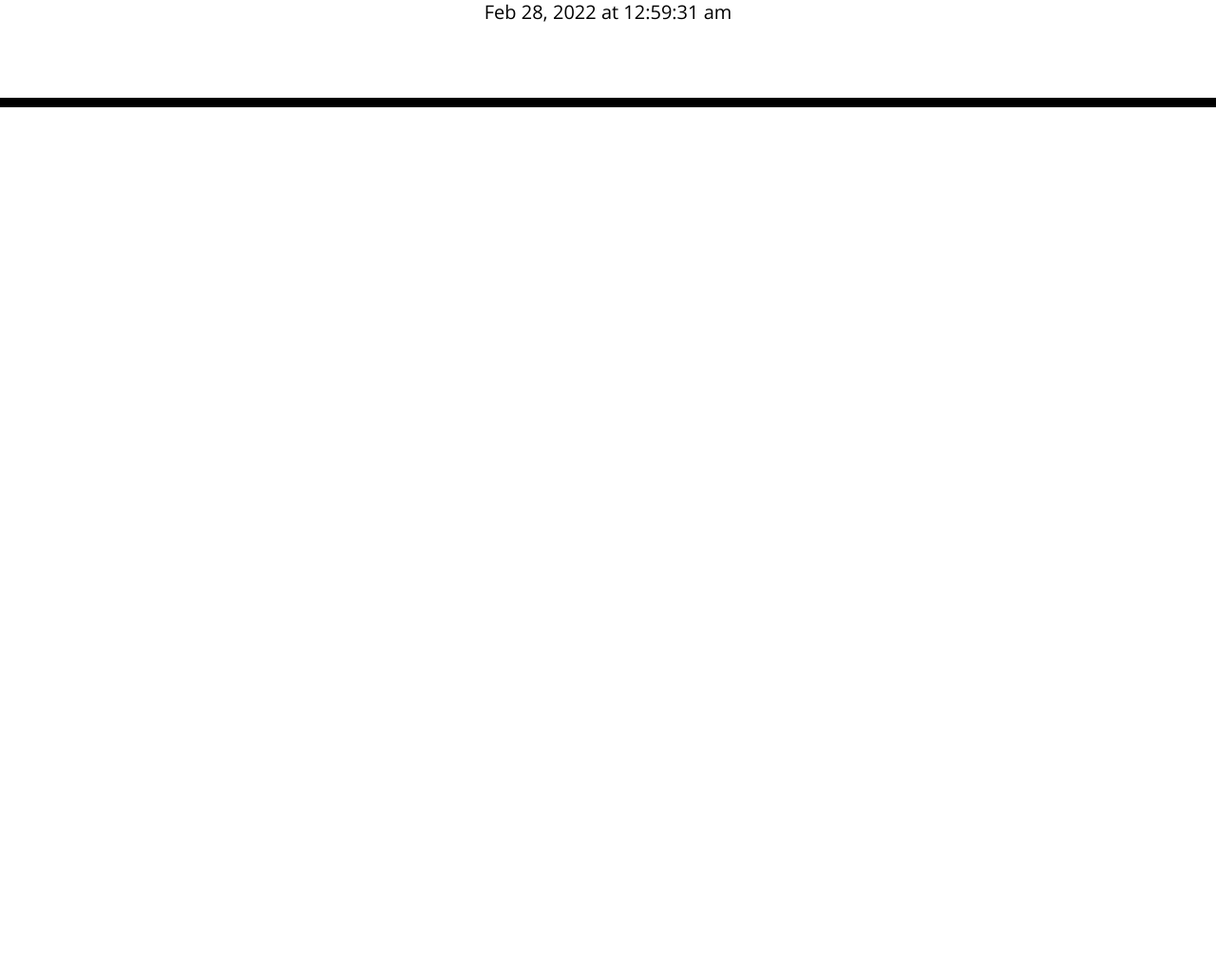
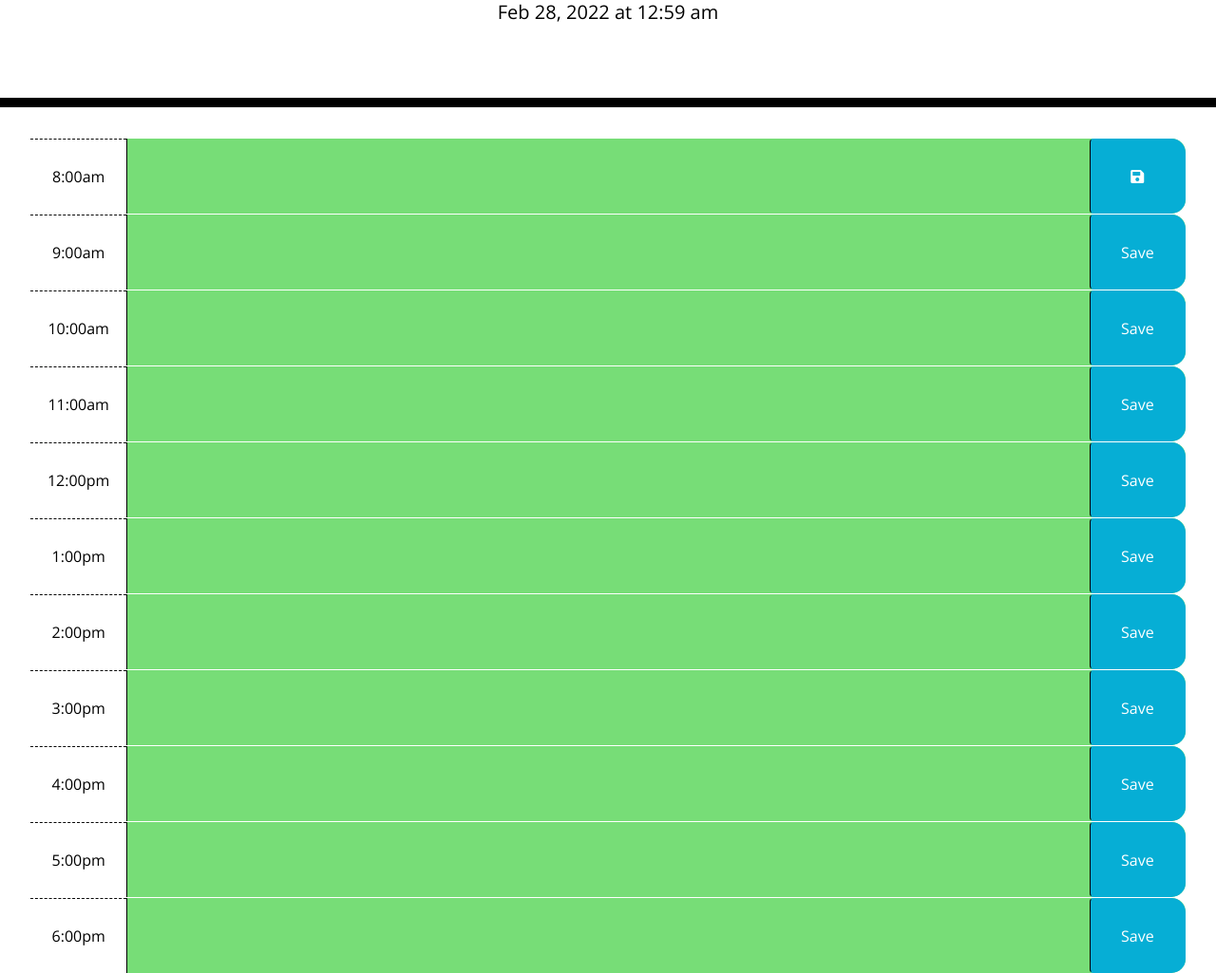
Before and after one commit to BPpearsall/Homework5-Work-Day-Scheduler, a plain HTML site: page index.html in a window 1280 px wide. Shown: the part 191-1216 px from the top of the page at 95% size. Before the commit the page ends 800 px from the top, so only its background shows below. Drawn offline with nearby package versions, Linux system fonts and the light colour scheme.

Commit message:
almost finished, done with JS

```diff
--- a/assets/CSS/style.css
+++ b/assets/CSS/style.css
@@ -30,6 +30,10 @@ textarea {
   border-radius: 15px;
 }
 
+.container {
+  min-width: 95%;
+}
+
 .row {
   white-space: pre-wrap;
   height: 80px;
@@ -40,6 +44,9 @@ textarea {
   background-color: #ffffff;
   color: #000000;
   border-top: 1px dashed #000000;
+  display: flex;
+  align-items: center;
+  justify-content: center;
 }
 
 .past {
@@ -65,7 +72,7 @@ textarea {
   color: white;
 }
 
-.saveBtn i:hover {
+.saveBtn:hover {
   font-size: 20px;
   transition: all 0.3s ease-in-out;
 }
--- a/assets/JS/script.js
+++ b/assets/JS/script.js
@@ -1,8 +1,55 @@
 let currentDayEl = $("#currentDay")
 
+$(document).ready(function() {
+
+
+
+$(".saveBtn").on("click", function(){
+    let value = $(this).siblings(".description").val();
+    let timeEl = $(this).parent().attr("id");
+    localStorage.setItem(timeEl, value);
+});
+
+function checkTime() {
+    let currentTime = moment().hours()
+    $(".time-block").each(function(){
+        let block = parseInt($(this).attr("id").split("-")[1]);
+
+    if (block < currentTime) {
+        $(this).addClass("past");
+    }
+    else if (block === currentTime) {
+        $(this).removeClass("past");
+        $(this).addClass("present");
+    }
+    else {
+        $(this).removeClass("past");
+        $(this).removeClass("present");
+        $(this).addClass("future");
+    }
+});
+}
+checkTime()
+setInterval(checkTime, 10000)
+
+$("#hour-8 .description").val(localStorage.getItem("hour-8"))
+$("#hour-9 .description").val(localStorage.getItem("hour-9"))
+$("#hour-10 .description").val(localStorage.getItem("hour-10"))
+$("#hour-11 .description").val(localStorage.getItem("hour-11"))
+$("#hour-12 .description").val(localStorage.getItem("hour-12"))
+$("#hour-13 .description").val(localStorage.getItem("hour-13"))
+$("#hour-14 .description").val(localStorage.getItem("hour-14"))
+$("#hour-15 .description").val(localStorage.getItem("hour-15"))
+$("#hour-16 .description").val(localStorage.getItem("hour-16"))
+$("#hour-17 .description").val(localStorage.getItem("hour-17"))
+$("#hour-18 .description").val(localStorage.getItem("hour-18"))
+
+
 function displayTime() {
-    let rightNow = moment().format("MMM DD, YYYY [at] hh:mm:ss a");
+    let rightNow = moment().format("MMM DD, YYYY [at] hh:mm a");
     currentDayEl.text(rightNow);
 }
 
 setInterval(displayTime, 1000);
+
+})
--- a/index.html
+++ b/index.html
@@ -25,15 +25,76 @@
     <body>
         <header class="jumbotron">
             <h1 class="display-3">Work Day Scheduler</h1>
-      <p class="lead">A simple calendar app for scheduling your work day</p>
+            <p class="lead">
+                A simple calendar app for scheduling your work day
+            </p>
             <p id="currentDay" class="lead"></p>
         </header>
         <div class="container">
-      <!-- Timeblocks go here -->
-
+            <div class="row time-block" id="hour-8">
+                <div class="col-1 hour">8:00am</div>
+                <textarea class="col-10 description"></textarea>
+                <button class="col-1 saveBtn btn"><i class="fas fa-save"></i></button>
+            </div>
+            <div class="row time-block" id="hour-9">
+                <div class="col-1 hour">9:00am</div>
+                <textarea class="col-10 description"></textarea>
+                <button class="col-1 saveBtn btn">Save</button>
+            </div>
+            <div class="row time-block" id="hour-10">
+                <div class="col-1 hour">10:00am</div>
+                <textarea class="col-10 description"></textarea>
+                <button class="col-1 saveBtn btn">Save</button>
+            </div>
+            <div class="row time-block" id="hour-11">
+                <div class="col-1 hour">11:00am</div>
+                <textarea class="col-10 description"></textarea>
+                <button class="col-1 saveBtn btn">Save</button>
+            </div>
+            <div class="row time-block" id="hour-12">
+                <div class="col-1 hour">12:00pm</div>
+                <textarea class="col-10 description"></textarea>
+                <button class="col-1 saveBtn btn">Save</button>
+            </div>
+            <div class="row time-block" id="hour-13">
+                <div class="col-1 hour">1:00pm</div>
+                <textarea class="col-10 description"></textarea>
+                <button class="col-1 saveBtn btn">Save</button>
+            </div>
+            <div class="row time-block" id="hour-14">
+                <div class="col-1 hour">2:00pm</div>
+                <textarea class="col-10 description"></textarea>
+                <button class="col-1 saveBtn btn">Save</button>
+            </div>
+            <div class="row time-block" id="hour-15">
+                <div class="col-1 hour">3:00pm</div>
+                <textarea class="col-10 description"></textarea>
+                <button class="col-1 saveBtn btn">Save</button>
+            </div>
+            <div class="row time-block" id="hour-16">
+                <div class="col-1 hour">4:00pm</div>
+                <textarea class="col-10 description"></textarea>
+                <button class="col-1 saveBtn btn">Save</button>
+            </div>
+            <div class="row time-block" id="hour-17">
+                <div class="col-1 hour">5:00pm</div>
+                <textarea class="col-10 description"></textarea>
+                <button class="col-1 saveBtn btn">Save</button>
+            </div>
+            <div class="row time-block" id="hour-18">
+                <div class="col-1 hour">6:00pm</div>
+                <textarea class="col-10 description"></textarea>
+                <button class="col-1 saveBtn btn">Save</button>
             </div>
 
-    <script src="https://code.jquery.com/jquery-3.6.0.js" integrity="sha256-H+K7U5CnXl1h5ywQfKtSj8PCmoN9aaq30gDh27Xc0jk=" crossorigin="anonymous"></script>
+            <!-- Timeblocks go here -->
+        </div>
+
+        <script
+            src="https://code.jquery.com/jquery-3.6.0.js"
+            integrity="sha256-H+K7U5CnXl1h5ywQfKtSj8PCmoN9aaq30gDh27Xc0jk="
+            crossorigin="anonymous"
+        ></script>
         <script src="https://cdnjs.cloudflare.com/ajax/libs/moment.js/2.24.0/moment.min.js"></script>
         <script src="./assets/JS/script.js"></script>
     </body>
```
Lines whose indentation alone changed are shown as unchanged.
